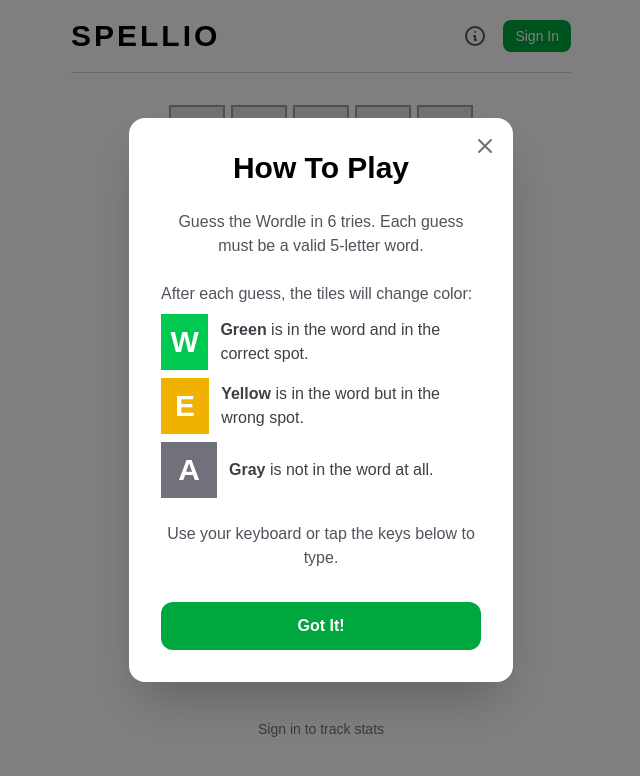
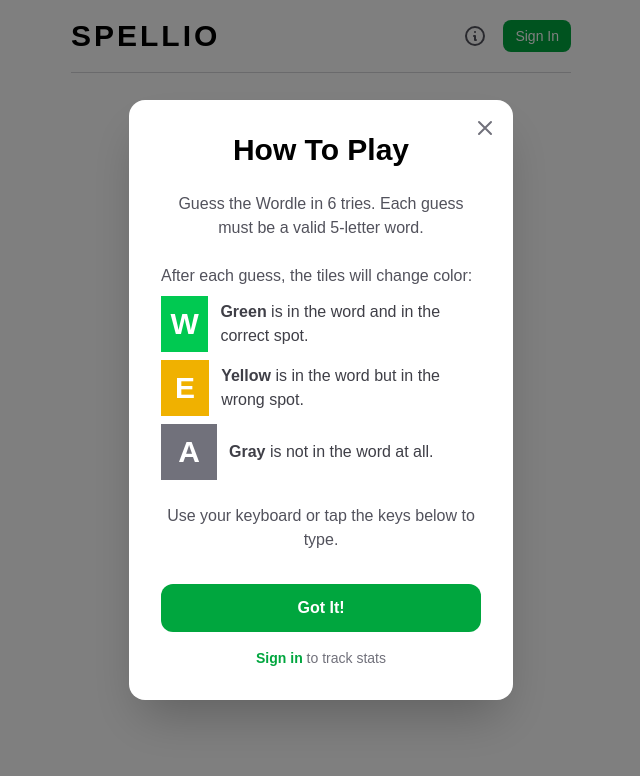
Before and after one commit to hydratypelvl/Spellio, a Next.js app: page / in a window 1280 px wide. Shown: the top 776 px of the page, without its empty margins (319-959 px from the left). Built offline with nearby package versions, Linux system fonts and the light colour scheme; no server answers.

Commit message:
fix: sign in link inside modals only, fix distribution 0-centering, sign in below play again

```diff
--- a/src/app/page.tsx
+++ b/src/app/page.tsx
@@ -329,15 +329,6 @@ export default function Home() {
           keyStates={getKeyboardState(gameState.board)}
           disabled={gameState.gameOver}
         />
-
-        {!session?.user && (
-          <Link
-            href="/signin"
-            className="text-sm text-zinc-500 dark:text-zinc-400 hover:text-green-600 dark:hover:text-green-400 transition-colors mt-2"
-          >
-            Sign in to track stats
-          </Link>
-        )}
       </main>
     </div>
   );
--- a/src/components/GameOverModal.tsx
+++ b/src/components/GameOverModal.tsx
@@ -85,7 +85,7 @@ export default function GameOverModal({
           )}
         </div>
 
-        {session?.user ? (
+        {session?.user && (
           <div className="mb-6">
             <h3 className="text-sm font-semibold text-zinc-500 dark:text-zinc-400 uppercase tracking-wider mb-3">Your Stats</h3>
             <div className="grid grid-cols-4 gap-3 text-center">
@@ -109,15 +109,6 @@ export default function GameOverModal({
               </div>
             </div>
           </div>
-        ) : (
-          <div className="mb-6 text-center">
-            <Link
-              href="/signin"
-              className="text-sm text-zinc-500 dark:text-zinc-400 hover:text-green-600 dark:hover:text-green-400 transition-colors"
-            >
-              Sign in to track stats
-            </Link>
-          </div>
         )}
 
         <div className="mb-6">
@@ -125,14 +116,16 @@ export default function GameOverModal({
           <div className="space-y-1.5">
             {distribution.map((count, i) => (
               <div key={i} className="flex items-center gap-2">
-                <span className="text-sm font-medium text-black dark:text-white w-3">{i + 1}</span>
+                <span className="text-sm font-medium text-black dark:text-white w-3 text-center">{i + 1}</span>
                 <div className="flex-1">
                   <div
-                    className="h-6 rounded flex items-center justify-end px-2 text-xs font-bold text-white"
+                    className="h-6 rounded flex items-center text-xs font-bold text-white"
                     style={{
                       width: `${maxCount > 0 ? (count / maxCount) * 100 : 0}%`,
                       minWidth: count > 0 ? "24px" : "0px",
                       backgroundColor: won && attempts - 1 === i ? "#6aaa64" : "#787c7e",
+                      justifyContent: count > 0 ? "flex-end" : "center",
+                      padding: count > 0 ? "0 6px" : "0",
                     }}
                   >
                     {count}
@@ -149,6 +142,12 @@ export default function GameOverModal({
         >
           Play Again
         </button>
+
+        {!session?.user && (
+          <p className="text-sm text-zinc-500 dark:text-zinc-400 text-center mt-4">
+            <Link href="/signin" className="font-semibold text-green-600 dark:text-green-400 hover:underline">Sign in</Link> to track stats
+          </p>
+        )}
       </div>
     </div>
   );
--- a/src/components/TutorialModal.tsx
+++ b/src/components/TutorialModal.tsx
@@ -1,6 +1,7 @@
 "use client";
 
 import { useState } from "react";
+import Link from "next/link";
 import Tile from "./Tile";
 
 export function useTutorial() {
@@ -73,6 +74,10 @@ export default function TutorialModal({ onClose }: { onClose: () => void }) {
         >
           Got It!
         </button>
+
+        <p className="text-sm text-zinc-500 dark:text-zinc-400 text-center mt-4">
+          <Link href="/signin" className="font-semibold text-green-600 dark:text-green-400 hover:underline">Sign in</Link> to track stats
+        </p>
       </div>
     </div>
   );
```
